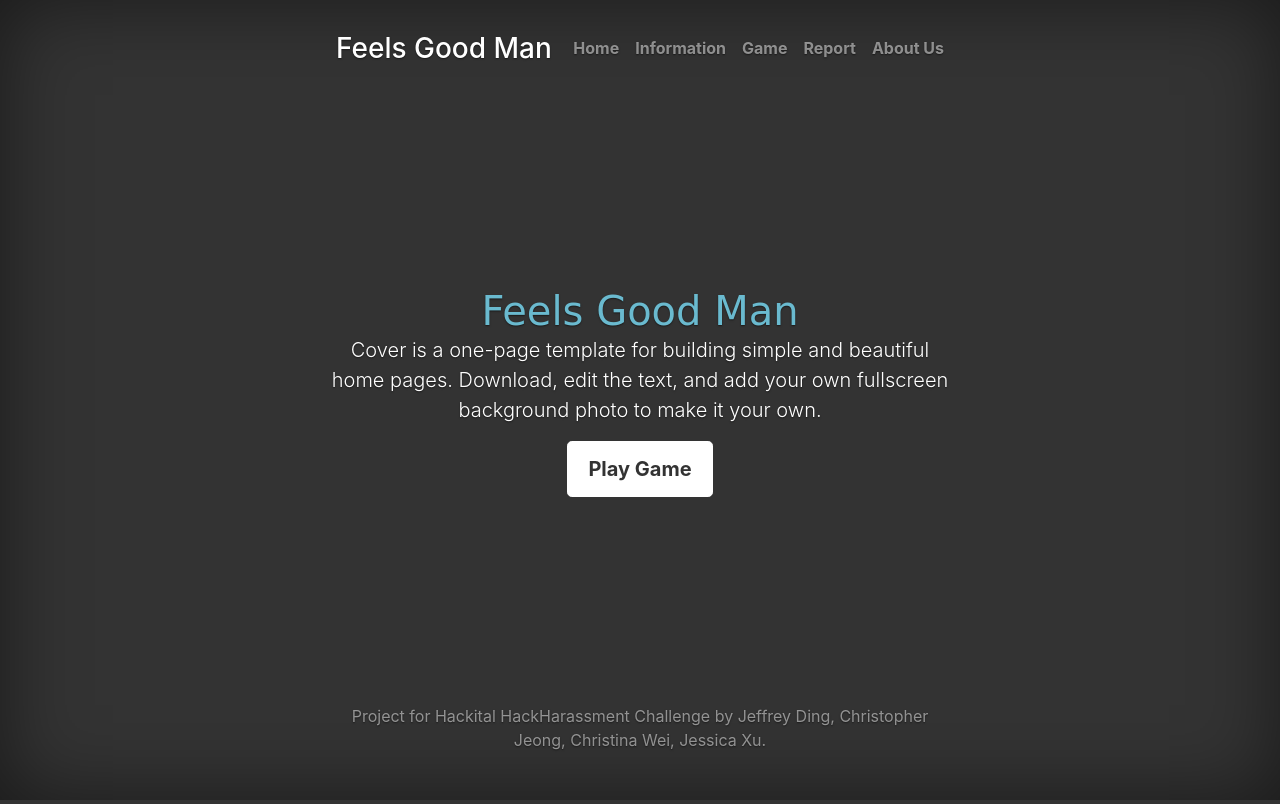
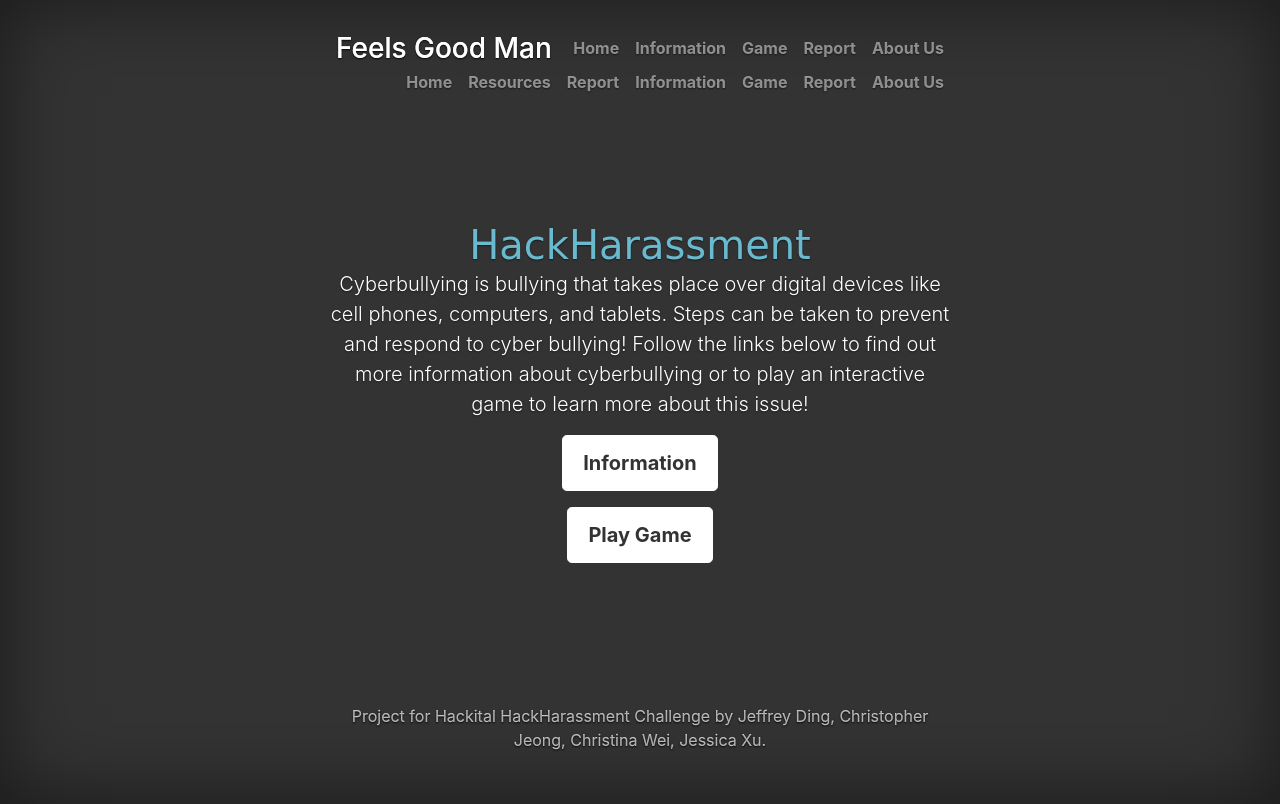
Before and after one commit to christinawei/hackital, a website: page index.html in a window 1280 px wide. Shown: the top 804 px of the page. Drawn offline with nearby package versions, Linux system fonts and the light colour scheme.

Commit message:
updated index.html

```diff
--- a/index.html
+++ b/index.html
@@ -7,12 +7,83 @@
     <meta name="author" content="">
     <link rel="icon" href="../../../../favicon.ico">
 
- 	<link rel="stylesheet" href="https://maxcdn.bootstrapcdn.com/bootstrap/4.0.0-beta.2/css/bootstrap.min.css" integrity="sha384-PsH8R72JQ3SOdhVi3uxftmaW6Vc51MKb0q5P2rRUpPvrszuE4W1povHYgTpBfshb" crossorigin="anonymous">
-	<script src="https://maxcdn.bootstrapcdn.com/bootstrap/4.0.0-beta.2/js/bootstrap.min.js" integrity="sha384-alpBpkh1PFOepccYVYDB4do5UnbKysX5WZXm3XxPqe5iKTfUKjNkCk9SaVuEZflJ" crossorigin="anonymous"></script>
-	<link rel="stylesheet" type="text/css" href="cover.css">
-	<link rel="stylesheet" type="text/css" href="styles.css">
-	<title>Feels Good Man</title>
+  <link rel="stylesheet" href="https://maxcdn.bootstrapcdn.com/bootstrap/4.0.0-beta.2/css/bootstrap.min.css" integrity="sha384-PsH8R72JQ3SOdhVi3uxftmaW6Vc51MKb0q5P2rRUpPvrszuE4W1povHYgTpBfshb" crossorigin="anonymous">
+  <script src="https://maxcdn.bootstrapcdn.com/bootstrap/4.0.0-beta.2/js/bootstrap.min.js" integrity="sha384-alpBpkh1PFOepccYVYDB4do5UnbKysX5WZXm3XxPqe5iKTfUKjNkCk9SaVuEZflJ" crossorigin="anonymous"></script>
+  <link rel="stylesheet" type="text/css" href="cover.css">
+  <link rel="stylesheet" type="text/css" href="styles.css">
+  <title>Feels Good Man</title>
   </head>
+<!doctype html>
+<html lang="en">
+  <head>
+    <meta charset="utf-8">
+    <meta name="viewport" content="width=device-width, initial-scale=1, shrink-to-fit=no">
+    <meta name="description" content="">
+    <meta name="author" content="">
+    <link rel="icon" href="../../../../favicon.ico">
+
+  <link rel="stylesheet" href="https://maxcdn.bootstrapcdn.com/bootstrap/4.0.0-beta.2/css/bootstrap.min.css" integrity="sha384-PsH8R72JQ3SOdhVi3uxftmaW6Vc51MKb0q5P2rRUpPvrszuE4W1povHYgTpBfshb" crossorigin="anonymous">
+  <script src="https://maxcdn.bootstrapcdn.com/bootstrap/4.0.0-beta.2/js/bootstrap.min.js" integrity="sha384-alpBpkh1PFOepccYVYDB4do5UnbKysX5WZXm3XxPqe5iKTfUKjNkCk9SaVuEZflJ" crossorigin="anonymous"></script>
+  <link rel="stylesheet" type="text/css" href="cover.css">
+  <link rel="stylesheet" type="text/css" href="styles.css">
+  <title>Feels Good Man</title>
+  </head>
+
+  <body>
+
+    <div class="site-wrapper">
+
+      <div class="site-wrapper-inner">
+
+        <div class="cover-container">
+
+          <header class="masthead clearfix">
+            <div class="inner">
+              <h3 class="masthead-brand">Feels Good Man</h3>
+              <nav class="nav nav-masthead">
+                <a class="nav-link" href="/">Home</a>
+                <a class="nav-link" href="/">Resources</a>
+                <a class="nav-link" href="/report">Report</a>
+                <a class="nav-link" href="/funfacts">Information</a>
+                <a class="nav-link" href="/game">Game</a>
+                <a class="nav-link" href="/report">Report</a>
+                <a class = "nav-link" href="aboutus.html">About Us</a>
+              </nav>
+            </div>
+          </header>
+
+          <main role="main" class="inner cover">
+            <h1 class="cover-heading">HackHarassment</h1>
+            <p class="lead">Cyberbullying is bullying that takes place over digital devices like cell phones, computers, and tablets. Steps can be taken to prevent and respond to cyber bullying! Follow the links below to find out more information about cyberbullying or to play an interactive game to learn more about this issue!</p>
+            <p class="lead" id="radio">
+              <a href="/funfacts" class="btn btn-lg btn-secondary">Information</a>
+            </p>
+            <p class="lead" id="radio">
+              <a href="/game" class="btn btn-lg btn-secondary">Play Game</a>
+            </p>
+          </main>
+
+          <footer class="mastfoot">
+            <div class="inner">
+              <p>Project for Hackital HackHarassment Challenge by Jeffrey Ding, Christopher Jeong, Christina Wei, Jessica Xu.</p>
+            </div>
+          </footer>
+
+        </div>
+
+      </div>
+
+    </div>
+
+    <!-- Bootstrap core JavaScript
+    ================================================== -->
+    <!-- Placed at the end of the document so the pages load faster -->
+    <script src="https://code.jquery.com/jquery-3.2.1.slim.min.js" integrity="sha384-KJ3o2DKtIkvYIK3UENzmM7KCkRr/rE9/Qpg6aAZGJwFDMVNA/GpGFF93hXpG5KkN" crossorigin="anonymous"></script>
+    <script>window.jQuery || document.write('<script src="../../../../assets/js/vendor/jquery.min.js"><\/script>')</script>
+    <script src="../../../../assets/js/vendor/popper.min.js"></script>
+    <script src="../../../../dist/js/bootstrap.min.js"></script>
+  </body>
+</html>
 
   <body>
 
```
